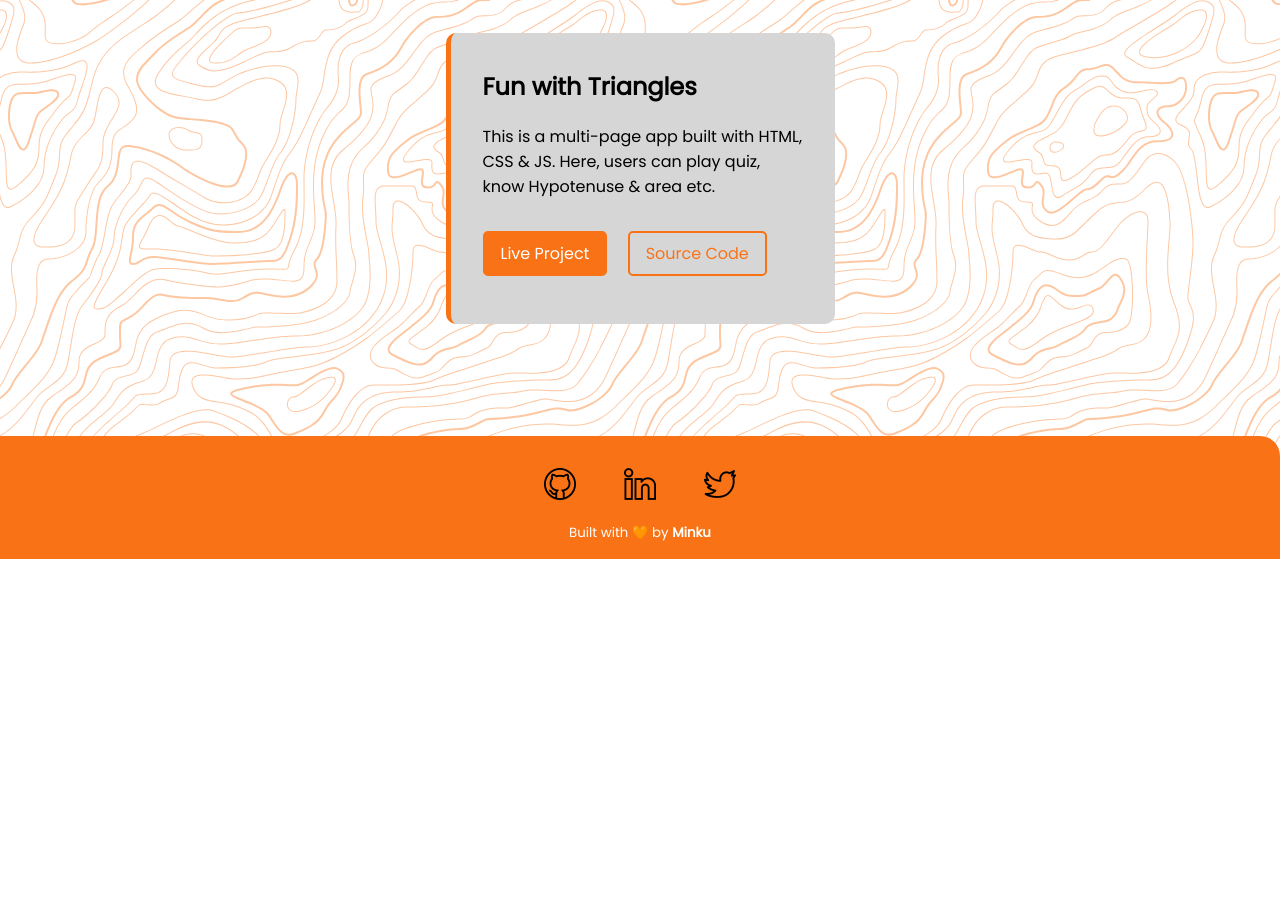
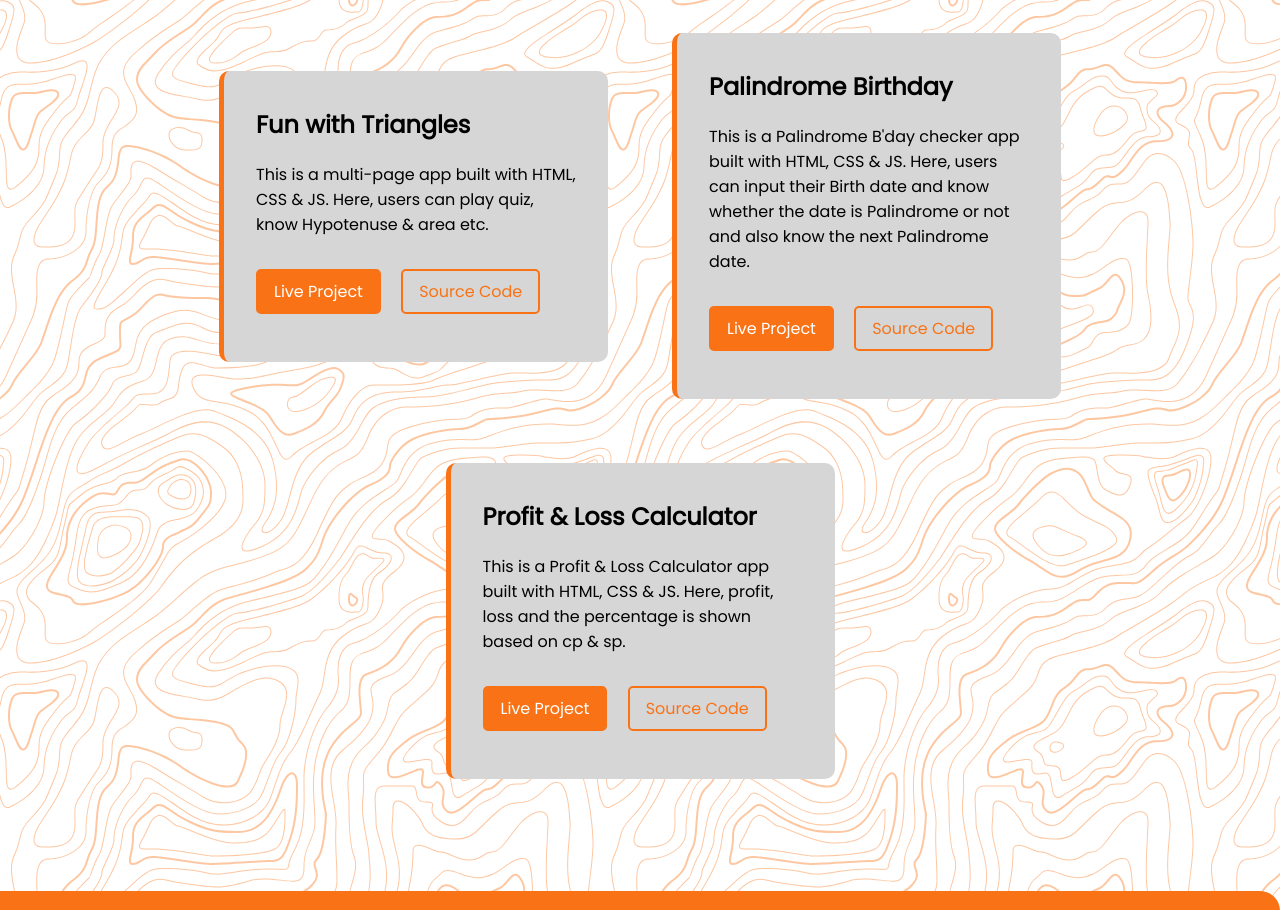
Before and after one commit to minku-singh/markFour, a plain HTML site: page projects.html in a window 1280 px wide. Shown: the part 2160-3070 px from the top of the page. Before the commit the page ends 2719 px from the top, so only its background shows below. Drawn offline with Linux system fonts and the light colour scheme.

Commit message:
markFourteen

```diff
--- a/projects.html
+++ b/projects.html
@@ -88,6 +88,20 @@
                 <a class="link link-secondary" href="https://github.com/minku-singh/markTwelve">Source Code</a>
             </div>
 
+            <div class="card">
+                <h2>Palindrome Birthday</h2>
+                <p>This is a Palindrome B'day checker app built with HTML, CSS & JS. Here, users can input their Birth date and know whether the date is Palindrome or not and also know the next Palindrome date.</p>
+                <a class="link link-primary" href="https://minku-singh.github.io/markThirteen/">Live Project</a>
+                <a class="link link-secondary" href="https://github.com/minku-singh/markThirteen">Source Code</a>
+            </div>
+
+            <div class="card">
+                <h2>Profit & Loss Calculator</h2>
+                <p>This is a Profit & Loss Calculator app built with HTML, CSS & JS. Here, profit, loss and the percentage is shown based on cp & sp.</p>
+                <a class="link link-primary" href="https://minku-singh.github.io/markFourteen/">Live Project</a>
+                <a class="link link-secondary" href="https://github.com/minku-singh/markFourteen">Source Code</a>
+            </div>
+
 
         </div>
 
```
